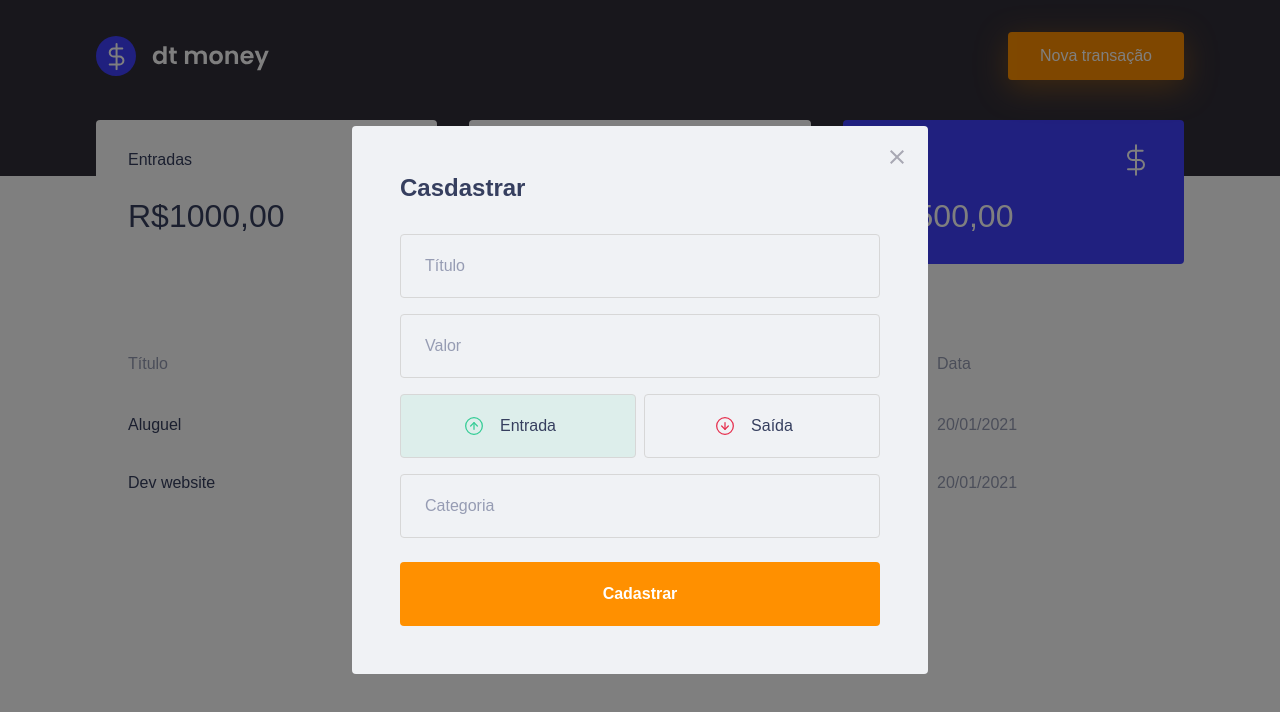
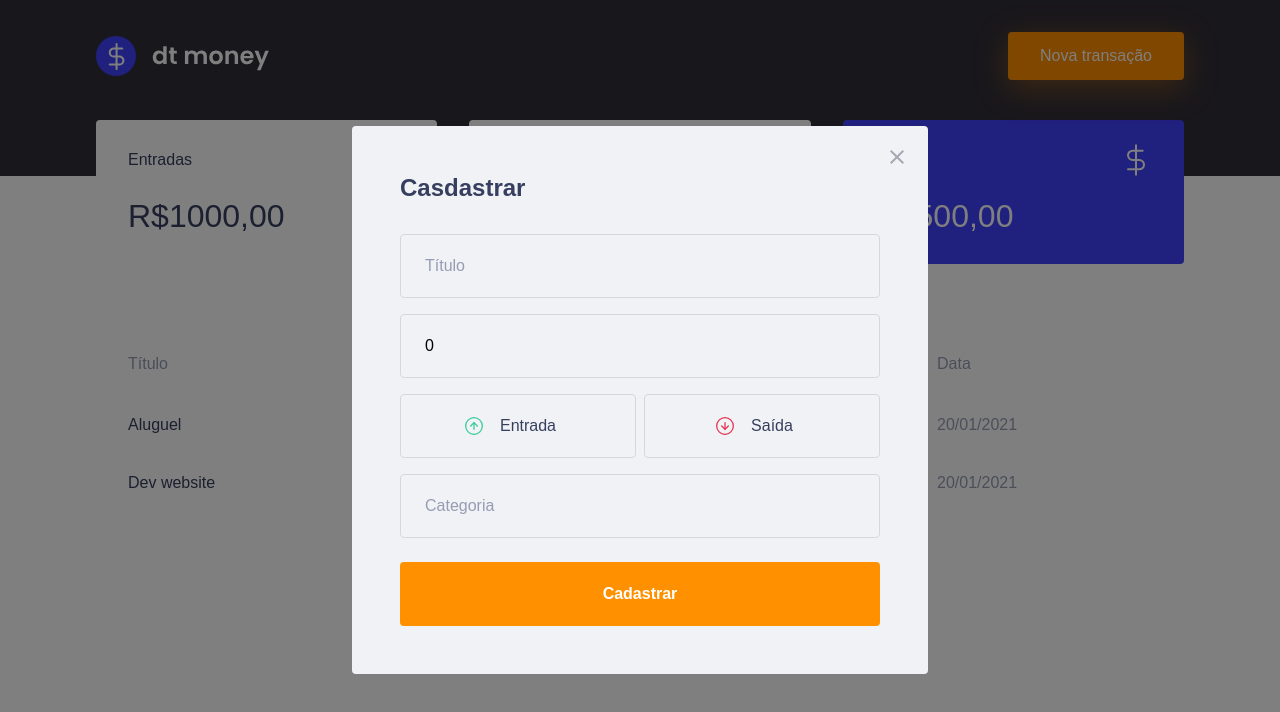
Before and after one commit to nicolasteofilo/ignite-reactjs, a React (Create React App) app in the folder dt-money/: page / in a window 1280 px wide. Both pictures are taken after a click on the button "Nova transação". Shown: the top 712 px of the page. Built offline with nearby package versions, Linux system fonts and the light colour scheme; no server answers; what miragejs would draw is missing.

Commit message:
Salvando dados do form

```diff
--- a/dt-money/src/components/NewTransactionModal/index.tsx
+++ b/dt-money/src/components/NewTransactionModal/index.tsx
@@ -1,4 +1,4 @@
-import { useState } from 'react';
+import { FormEvent, useState } from 'react';
 import Modal from 'react-modal';
 import closeImg from '../../assets/images/close.svg';
 import incomeImg from '../../assets/images/income.svg';
@@ -12,7 +12,17 @@ interface NewTransactionModalProps {
 }
 
 export function NewTransactionModal({ isOpen, onRequestClose }: NewTransactionModalProps) {
-    const [type, setType] = useState('deposit');
+    const [inputs, setInputs] = useState({
+        title: '',
+        value: 0,
+        type: 'income',
+        category: '',
+    });
+
+    function handleCreateNewTransaction(event: FormEvent) {
+        event.preventDefault();
+        console.log(inputs);
+    }
 
     return (
       <Modal
@@ -24,23 +34,27 @@ export function NewTransactionModal({ isOpen, onRequestClose }: NewTransactionMo
           <button type="button"  onClick={onRequestClose} className="react-modal-close">
             <img src={closeImg} alt="Fechar Modal" />
           </button>
-          <Container>
+          <Container onSubmit={handleCreateNewTransaction} >
             <h2>Casdastrar</h2>
 
             <input
                 placeholder="Título"
+                value={inputs.title}
+                onChange={event => setInputs({ ...inputs, title: event.target.value })}
             />
 
             <input
                 type="number"
                 placeholder="Valor"
+                value={inputs.value}
+                onChange={event => setInputs({ ...inputs, value: Number(event.target.value) })}
             />
 
             <TransactionTypeContainer>
                 <RadioBox
                     type="button"
-                    onClick={() => setType('deposit')}
-                    isActive={type === 'deposit'}
+                    onClick={() => setInputs({ ...inputs, type: 'deposit' })}
+                    isActive={inputs.type === 'deposit'}
                     activeColor="green"
                 >
                     <img src={incomeImg} alt="Entrada" />
@@ -48,8 +62,8 @@ export function NewTransactionModal({ isOpen, onRequestClose }: NewTransactionMo
                 </RadioBox>
                 <RadioBox
                     type="button"
-                    onClick={() => setType('withdraw')}
-                    isActive={type === 'withdraw'}
+                    onClick={() => setInputs({ ...inputs, type: 'outcome' })}
+                    isActive={inputs.type === 'withdraw'}
                     activeColor="red"
                 >
                     <img src={outcomeImg} alt="Entrada" />
@@ -59,6 +73,8 @@ export function NewTransactionModal({ isOpen, onRequestClose }: NewTransactionMo
 
             <input
                 placeholder="Categoria"
+                value={inputs.category}
+                onChange={event => setInputs({ ...inputs, category: event.target.value })}
             />
 
             <button type="submit">
```
